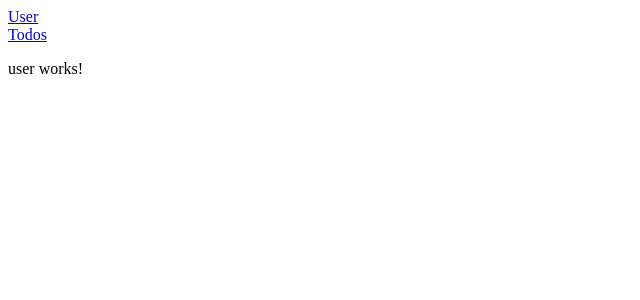
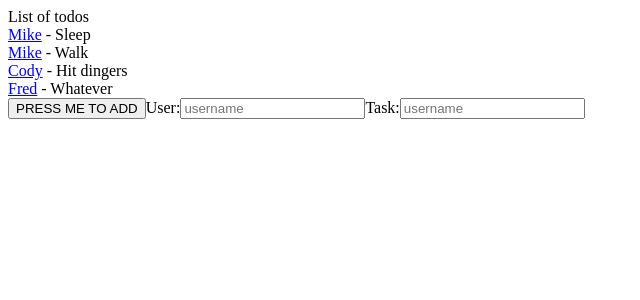
Before and after one commit to mikejunt/todo-app, an Angular app: page / in a window 1280 px wide. Shown: the top 300 px of the page, without its empty margins (0-640 px from the left). Built offline with nearby package versions, Linux system fonts and the light colour scheme.

Commit message:
functionality complete

```diff
--- a/src/app/app-routing.module.ts
+++ b/src/app/app-routing.module.ts
@@ -7,7 +7,7 @@ import { TodosComponent } from './todos/todos.component';
 const routes: Routes = [
   {path: 'user/:username', component: UserComponent},
   {path: 'todos', component: TodosComponent},
-  {path: '**', component: UserComponent}];
+  {path: '**', component: TodosComponent}];
 
 @NgModule({
   imports: [RouterModule.forRoot(routes)],
--- a/src/app/app.component.html
+++ b/src/app/app.component.html
@@ -1,4 +1 @@
-<div><a [routerLink]="['/user']" routerLinkActive="active">User</a></div>
-<div><a [routerLink]="['/todos']" routerLinkActive="active">Todos</a></div>
-
 <router-outlet></router-outlet>
--- /dev/null
+++ b/src/app/interfaces/todo.interface.ts
@@ -0,0 +1,5 @@
+export interface Todo {
+    user: string;
+    name: string;
+    id: number;
+}
--- a/src/app/todomgr.service.ts
+++ b/src/app/todomgr.service.ts
@@ -1,10 +1,11 @@
 import { Injectable } from '@angular/core';
+import { Todo } from './interfaces/todo.interface';
 
 @Injectable({
   providedIn: 'root'
 })
 export class TodomgrService {
-  todolist: Array<Object> = [
+  todolist: Array<Todo> = [
     {user: "Mike", name: "Sleep", id: 1},
     {user: "Mike", name: "Walk", id: 2 },
     {user: "Cody", name: "Hit dingers", id: 3},
@@ -13,12 +14,19 @@ export class TodomgrService {
   nextid:number = 5;
 
   constructor() { }
-  deltask(id) {
+  deltask(id: number) {
     let idx = this.todolist.findIndex(todo => todo["id"] === id);
     this.todolist.splice(idx,1)
   }
-  addtask(user, task) {
+  addtask(user: string, task: string) {
     this.todolist.push({user: `${user}`, name: `${task}`, id: this.nextid})
-    this.nextid++
-    console.log(this.todolist) }
+    this.nextid++;
+  }
+  userfilter(username: string) {
+  return this.todolist.filter(todo => todo["user"] === username)
+  }
+  get alltodos() {
+    return this.todolist
+  }
+
 }
--- a/src/app/todos/todos.component.html
+++ b/src/app/todos/todos.component.html
@@ -1,6 +1,5 @@
 <div>List of todos</div>
-<div *ngFor="let todo of todolist; index as i"><button (click)="removetask(todo.id)"
-        id="{{todo.id}}">Complete</button><a [routerLink]="['/user/'+todo.user]">{{todo.user}}</a> - {{todo.name}}</div>
+<div *ngFor="let todo of todolist; index as i"><a [routerLink]="['/user/'+todo.user]">{{todo.user}}</a> - {{todo.name}}</div>
 <button (click)="newtask()">PRESS ME TO ADD</button>
 <label for="user">User:</label><input placeholder="username" [(ngModel)]="user">
 <label for="name">Task:</label><input placeholder="username" [(ngModel)]="name">
--- a/src/app/todos/todos.component.ts
+++ b/src/app/todos/todos.component.ts
@@ -1,5 +1,6 @@
 import { Component, OnInit } from '@angular/core';
 import { TodomgrService } from '../todomgr.service';
+import { Todo } from '../interfaces/todo.interface';
 
 @Component({
   selector: 'app-todos',
@@ -7,12 +8,11 @@ import { TodomgrService } from '../todomgr.service';
   styleUrls: ['./todos.component.scss']
 })
 export class TodosComponent implements OnInit {
-  todolist: Array<object>
+  todolist: Array<Todo>
   user: string = ""
   name: string = ""
 
-  constructor(private todomgr: TodomgrService) {this.todolist = [...this.todomgr.todolist] }
-  removetask(id) {this.todomgr.deltask(id)}
+  constructor(private todomgr: TodomgrService) {this.todolist = todomgr.alltodos}
   newtask() {this.todomgr.addtask(this.user,this.name)}
   ngOnInit(): void {
   }
--- a/src/app/user/user.component.html
+++ b/src/app/user/user.component.html
@@ -1 +1,4 @@
-<p>user works!</p>
+<div><a [routerLink]="['/todos']" routerLinkActive="active">Todos</a></div>
+<div>Todos for</div>
+<div *ngFor="let todo of usertodos; index as i"><button (click)="removetask(todo.id)"
+        id="{{todo.id}}">Complete</button><a [routerLink]="['/user/'+todo.user]">{{todo.user}}</a> - {{todo.name}}</div>
--- a/src/app/user/user.component.ts
+++ b/src/app/user/user.component.ts
@@ -1,4 +1,7 @@
 import { Component, OnInit } from '@angular/core';
+import { TodomgrService } from '../todomgr.service';
+import { ActivatedRoute } from '@angular/router';
+import { Todo } from '../interfaces/todo.interface';
 
 @Component({
   selector: 'app-user',
@@ -6,10 +9,16 @@ import { Component, OnInit } from '@angular/core';
   styleUrls: ['./user.component.scss']
 })
 export class UserComponent implements OnInit {
+  usertodos: Array<Todo> = []
+  username: string;
 
-  constructor() { }
+  constructor(private todomgr: TodomgrService, private actr: ActivatedRoute) {
+    this.username = actr.snapshot.params.username;
+    this.usertodos = todomgr.userfilter(this.username)
+   }
 
+  logit() {console.log(this.usertodos)}
   ngOnInit(): void {
   }
-
+  removetask(id:number) {this.todomgr.deltask(id)}
 }
```
